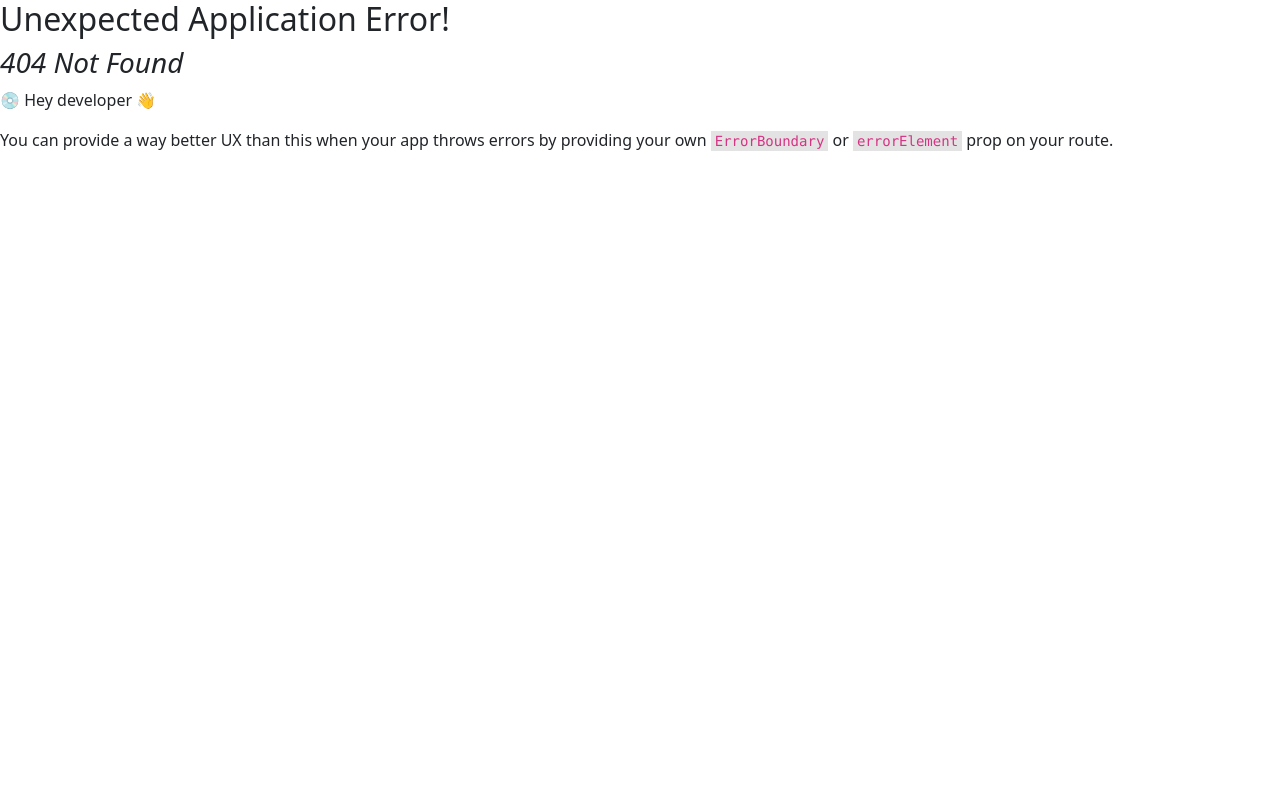
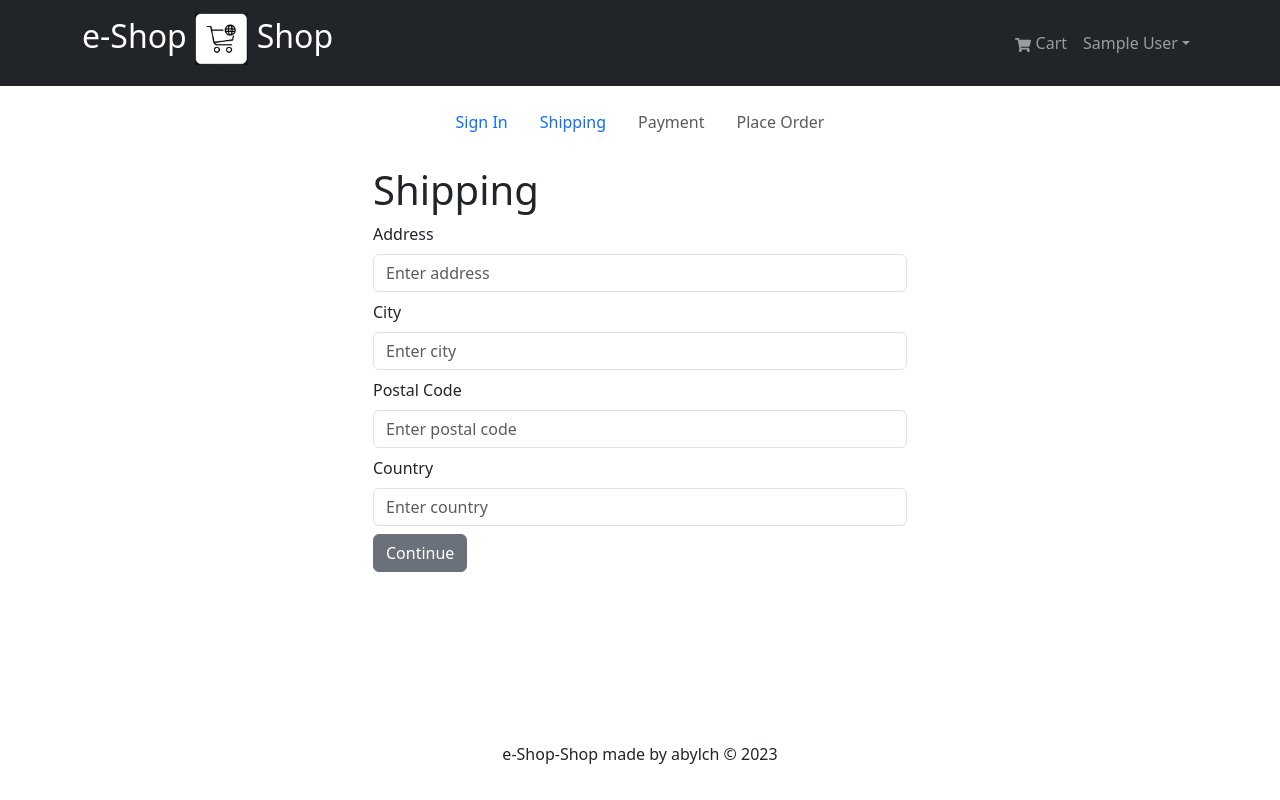
Before and after one commit to abylch/e-commerce-mern-redux-v1, a React (Create React App) app in the folder frontend/: page /shipping in a window 1280 px wide. Before the commit this address had no page. Built offline with nearby package versions, Linux system fonts and the light colour scheme; sample sign-in values are in the browser's storage.

Commit message:
shippingScreen checkoutSteps PrivateRoute

```diff
--- /dev/null
+++ b/frontend/src/components/CheckoutSteps.jsx
@@ -0,0 +1,52 @@
+import React from 'react';
+import { Nav } from 'react-bootstrap';
+import { LinkContainer } from 'react-router-bootstrap';
+
+const CheckoutSteps = ({ step1, step2, step3, step4 }) => {
+  return (
+    <Nav className='justify-content-center mb-4'>
+      <Nav.Item>
+        {/* if step1 ? (somethin') : (somethin' other)*/}
+        {step1 ? (
+          <LinkContainer to='/login'>
+            <Nav.Link>Sign In</Nav.Link>
+          </LinkContainer>
+        ) : (
+          <Nav.Link disabled>Sign In</Nav.Link>
+        )}
+      </Nav.Item>
+
+      <Nav.Item>
+        {step2 ? (
+          <LinkContainer to='/shipping'>
+            <Nav.Link>Shipping</Nav.Link>
+          </LinkContainer>
+        ) : (
+          <Nav.Link disabled>Shipping</Nav.Link>
+        )}
+      </Nav.Item>
+
+      <Nav.Item>
+        {step3 ? (
+          <LinkContainer to='/payment'>
+            <Nav.Link>Payment</Nav.Link>
+          </LinkContainer>
+        ) : (
+          <Nav.Link disabled>Payment</Nav.Link>
+        )}
+      </Nav.Item>
+
+      <Nav.Item>
+        {step4 ? (
+          <LinkContainer to='/placeorder'>
+            <Nav.Link>Place Order</Nav.Link>
+          </LinkContainer>
+        ) : (
+          <Nav.Link disabled>Place Order</Nav.Link>
+        )}
+      </Nav.Item>
+    </Nav>
+  );
+};
+
+export default CheckoutSteps;
--- /dev/null
+++ b/frontend/src/components/PrivateRoute.jsx
@@ -0,0 +1,8 @@
+import { Navigate, Outlet } from 'react-router-dom';
+import { useSelector } from 'react-redux';
+
+const PrivateRoute = () => {
+  const { userInfo } = useSelector((state) => state.auth);
+  return userInfo ? <Outlet /> : <Navigate to='/login' replace />;
+};
+export default PrivateRoute;
--- a/frontend/src/index.js
+++ b/frontend/src/index.js
@@ -16,9 +16,13 @@
 // redux
 import { Provider } from 'react-redux';
 import store from './store';
+// screens
 import CartScreen from './screens/CartScreen';
 import LoginScreen from './screens/LoginScreen';
 import RegisterScreen from './screens/RegisterScreen';
+import ShippingScreen from './screens/ShippingScreen';
+// Private screen 4 registered users
+import PrivateRoute from './components/PrivateRoute';
 
 // creates routes from elements
 const router = createBrowserRouter(
@@ -30,6 +34,10 @@
       <Route path='/cart' element={<CartScreen />} />
       <Route path='/login' element={<LoginScreen />} />
       <Route path='/register' element={<RegisterScreen />} />
+      {/* Private route 4 registered users <Route path='/shipping' element={<ShippingScreen />} />*/}
+      <Route path='' element={<PrivateRoute />}>
+        <Route path='/shipping' element={<ShippingScreen />} />
+      </Route>
     </Route>
      ) );
 
--- /dev/null
+++ b/frontend/src/screens/ShippingScreen.jsx
@@ -0,0 +1,86 @@
+import { useState } from 'react';
+import { Form, Button } from 'react-bootstrap';
+import { useDispatch, useSelector } from 'react-redux';
+import { useNavigate } from 'react-router-dom';
+import FormContainer from '../components/FormContainer';
+import { saveShippingAddress } from '../slices/cartSlice';
+import CheckoutSteps from '../components/CheckoutSteps';
+
+const ShippingScreen = () => {
+  const cart = useSelector((state) => state.cart);
+  const { shippingAddress } = cart;
+
+  const [address, setAddress] = useState(shippingAddress?.address || '');
+  const [city, setCity] = useState(shippingAddress?.city || '');
+  const [postalCode, setPostalCode] = useState(
+    shippingAddress?.postalCode || ''
+  );
+  const [country, setCountry] = useState(shippingAddress?.country || '');
+
+  const dispatch = useDispatch();
+  const navigate = useNavigate();
+
+  const submitHandler = (e) => {
+    e.preventDefault();
+    dispatch(saveShippingAddress({ address, city, postalCode, country }));
+    navigate('/payment');
+  };
+
+  return (
+    <FormContainer>
+    <CheckoutSteps step1 step2 />
+      <h1>Shipping</h1>
+      <Form onSubmit={submitHandler}>
+        <Form.Group className='my-2' controlId='address'>
+          <Form.Label>Address</Form.Label>
+          <Form.Control
+            type='text'
+            placeholder='Enter address'
+            value={address}
+            required
+            onChange={(e) => setAddress(e.target.value)}
+          ></Form.Control>
+        </Form.Group>
+
+        <Form.Group className='my-2' controlId='city'>
+          <Form.Label>City</Form.Label>
+          <Form.Control
+            type='text'
+            placeholder='Enter city'
+            value={city}
+            required
+            onChange={(e) => setCity(e.target.value)}
+          ></Form.Control>
+        </Form.Group>
+
+        <Form.Group className='my-2' controlId='postalCode'>
+          <Form.Label>Postal Code</Form.Label>
+          <Form.Control
+            type='text'
+            placeholder='Enter postal code'
+            value={postalCode}
+            required
+            onChange={(e) => setPostalCode(e.target.value)}
+          ></Form.Control>
+        </Form.Group>
+
+        <Form.Group className='my-2' controlId='country'>
+          <Form.Label>Country</Form.Label>
+          <Form.Control
+            type='text'
+            placeholder='Enter country'
+            value={country}
+            required
+            onChange={(e) => setCountry(e.target.value)}
+          ></Form.Control>
+        </Form.Group>
+
+        <Button type='submit' variant='primary'>
+          Continue
+        </Button>
+      </Form>
+    </FormContainer>
+  );
+};
+
+export default ShippingScreen;
--- a/frontend/src/slices/cartSlice.js
+++ b/frontend/src/slices/cartSlice.js
@@ -5,7 +5,9 @@
 
 const initialState = localStorage.getItem('cart')
   ? JSON.parse(localStorage.getItem('cart'))
-  : { cartItems: [] };
+  //: { cartItems: [] };
+  // add shipping address and payment method
+  : { cartItems: [], shippingAddress: {}, paymentMethod: 'PayPal' };
 
 const cartSlice = createSlice({
   name: 'cart',
@@ -32,6 +34,11 @@
       // Update the prices and save to storage
       return updateCart(state, item);
     },
+    // add shipping address
+    saveShippingAddress: (state, action) => {
+      state.shippingAddress = action.payload;
+      localStorage.setItem('cart', JSON.stringify(state));
+    },
     // add the remove item from cart function
     removeFromCart: (state, action) => {
       // Filter out the item to remove from the cart
@@ -43,7 +50,7 @@
   },
 });
 
-export const { addToCart, removeFromCart } = cartSlice.actions;
+export const { addToCart, removeFromCart, saveShippingAddress } = cartSlice.actions;
 
 export default cartSlice.reducer;
 
```
